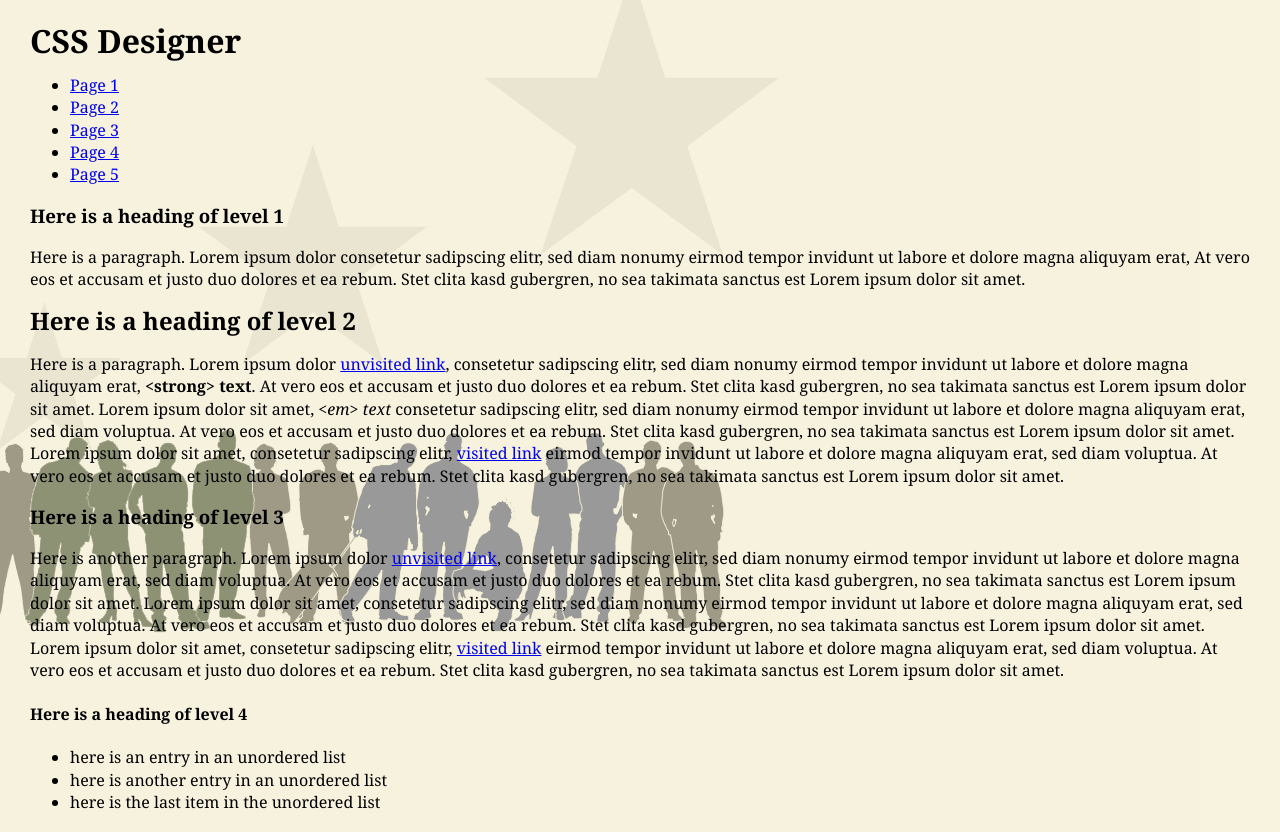
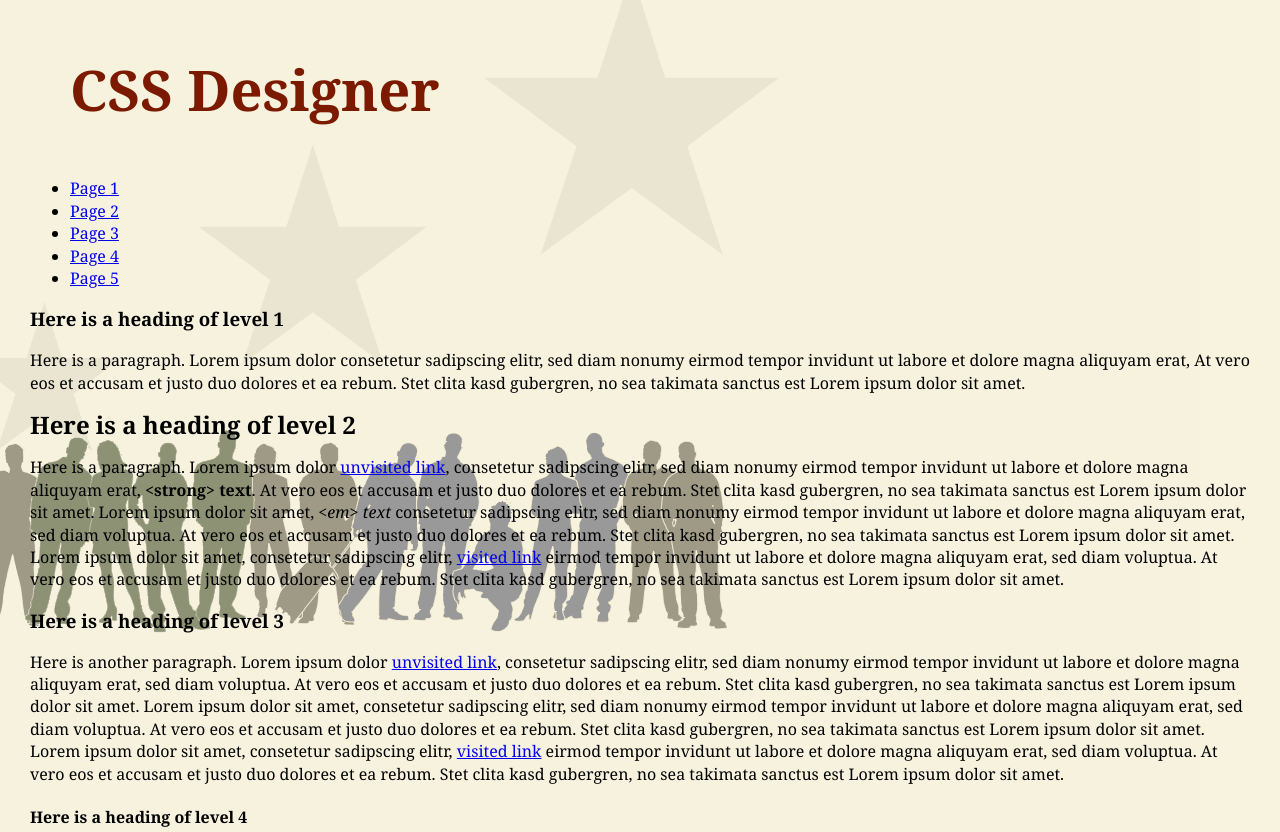
Before and after one commit to elcentro/itse1411.github.io, a plain HTML site: page week03/index.html in a window 1280 px wide. Shown: the top 832 px of the page. Drawn offline with Linux system fonts and the light colour scheme.

Commit message:
Sample code box

```diff
--- a/week03/styles.css
+++ b/week03/styles.css
@@ -11,3 +11,9 @@ body {
   background-attachment: fixed;
   background-color: #F7F3DE;
 }
+
+header h1 {
+  font-size: 350%;
+  color: #7C1A00;
+  padding: 40px;
+}
```
